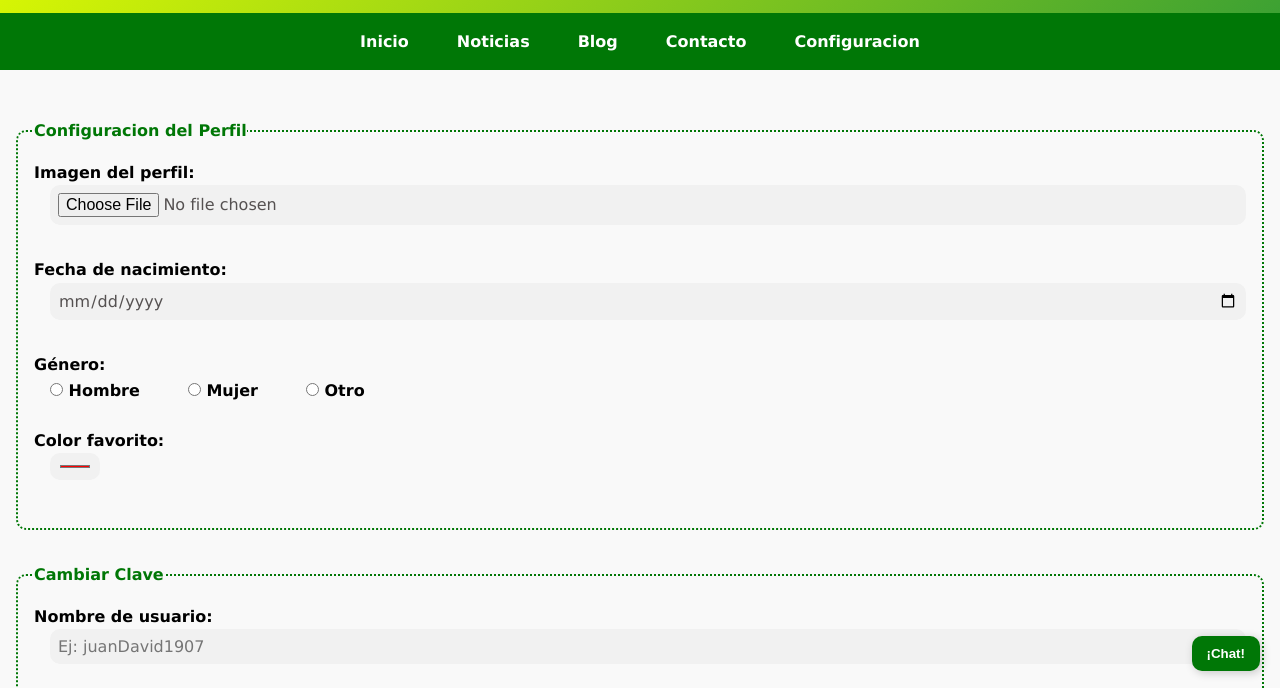
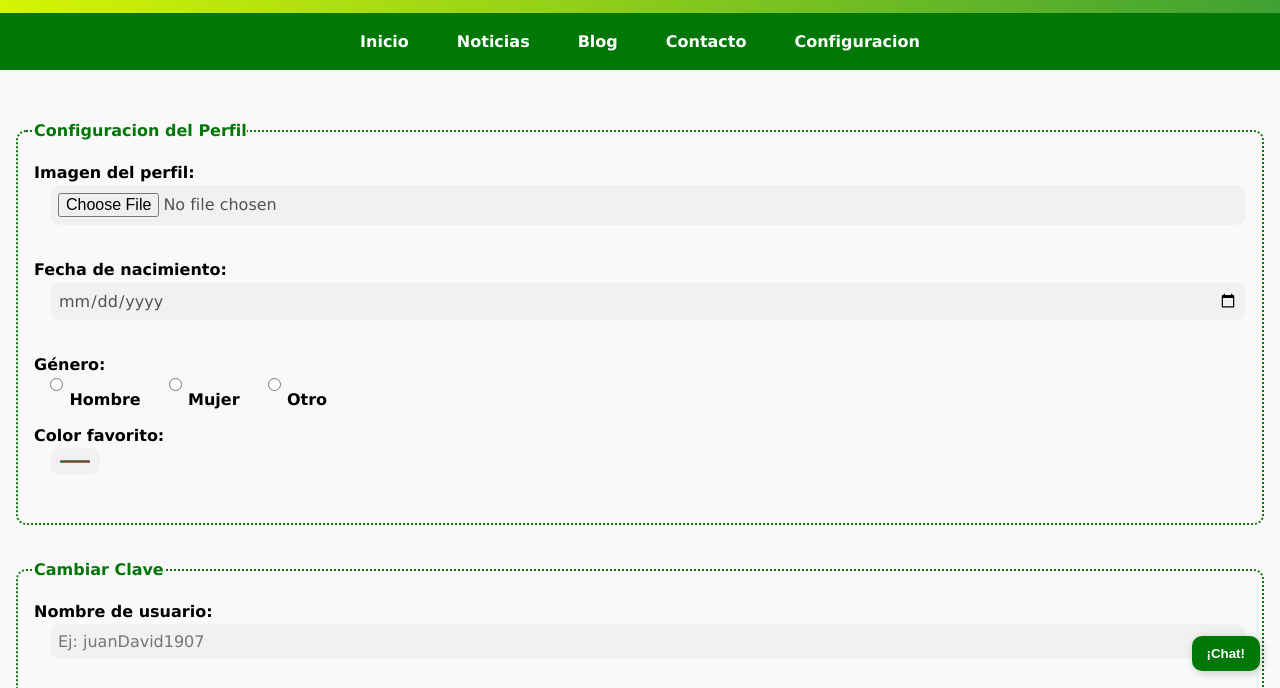
Before and after one commit to juandquintanab/laboratorio3, a plain HTML site: page views/configuracion/configuracion.html in a window 1280 px wide. Shown: the part 109-797 px from the top of the page. Drawn offline with Linux system fonts and the light colour scheme.

Commit message:
arreglo de un formulario

```diff
--- a/views/configuracion/configuracion.css
+++ b/views/configuracion/configuracion.css
@@ -68,11 +68,21 @@ section {
 
 /*opciones de genero*/
 .opciones {
-    display: flex;
-    justify-content: left;
-    gap: 2rem;
+  display: flex;
+  flex-wrap: wrap;
+  gap: 0.75rem;
+  justify-content: flex-start;
+  align-items: center;
 }
 
+.opciones label {
+  display: flex;
+  align-items: center;
+  gap: 0.4rem;
+  font-size: 1rem;
+  margin: 0;
+  white-space: nowrap;
+}
 /*SECCION DE LOS USUARIOS (la tabla)*/
 .usuarios h3 {
     color:var(--color-primario);
```
